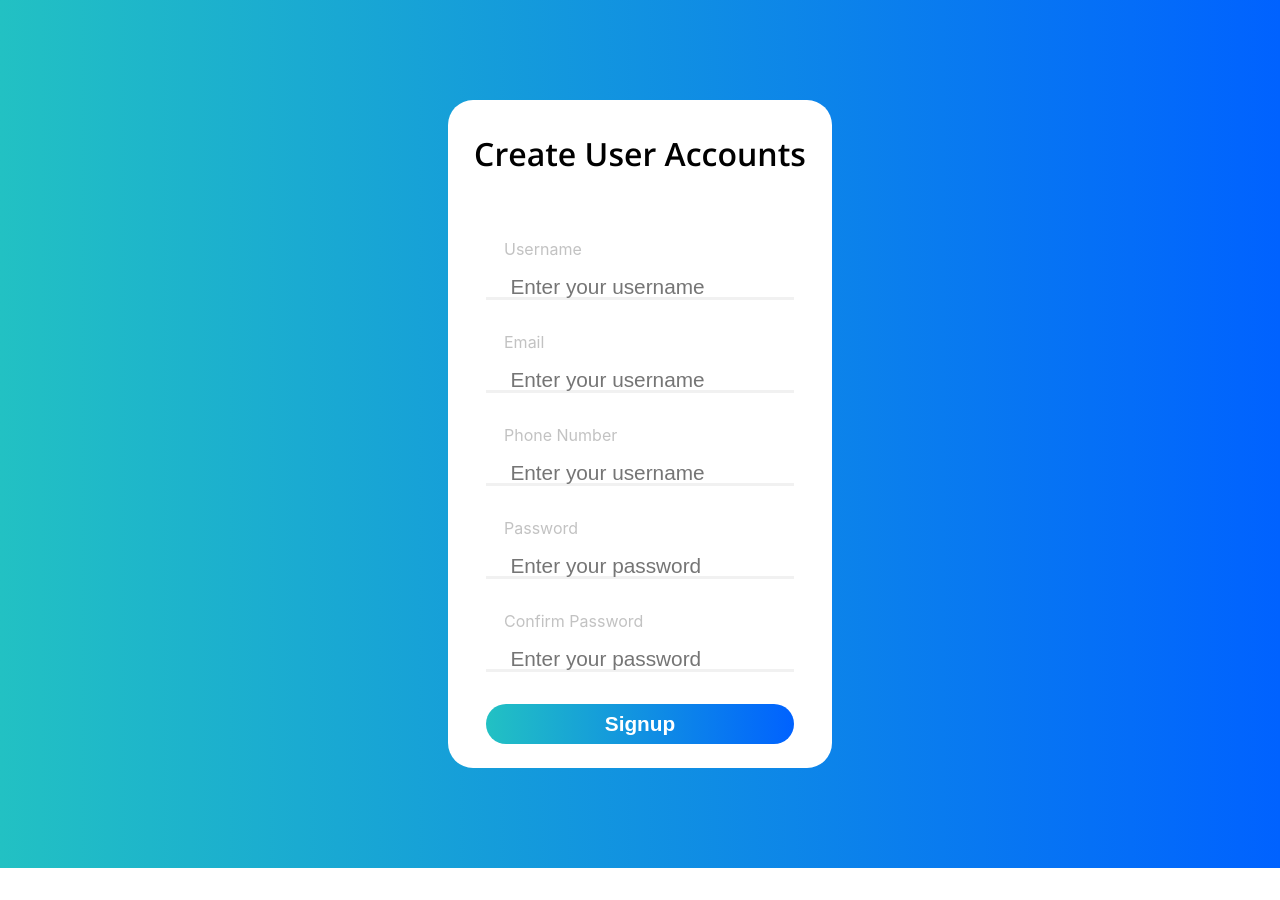
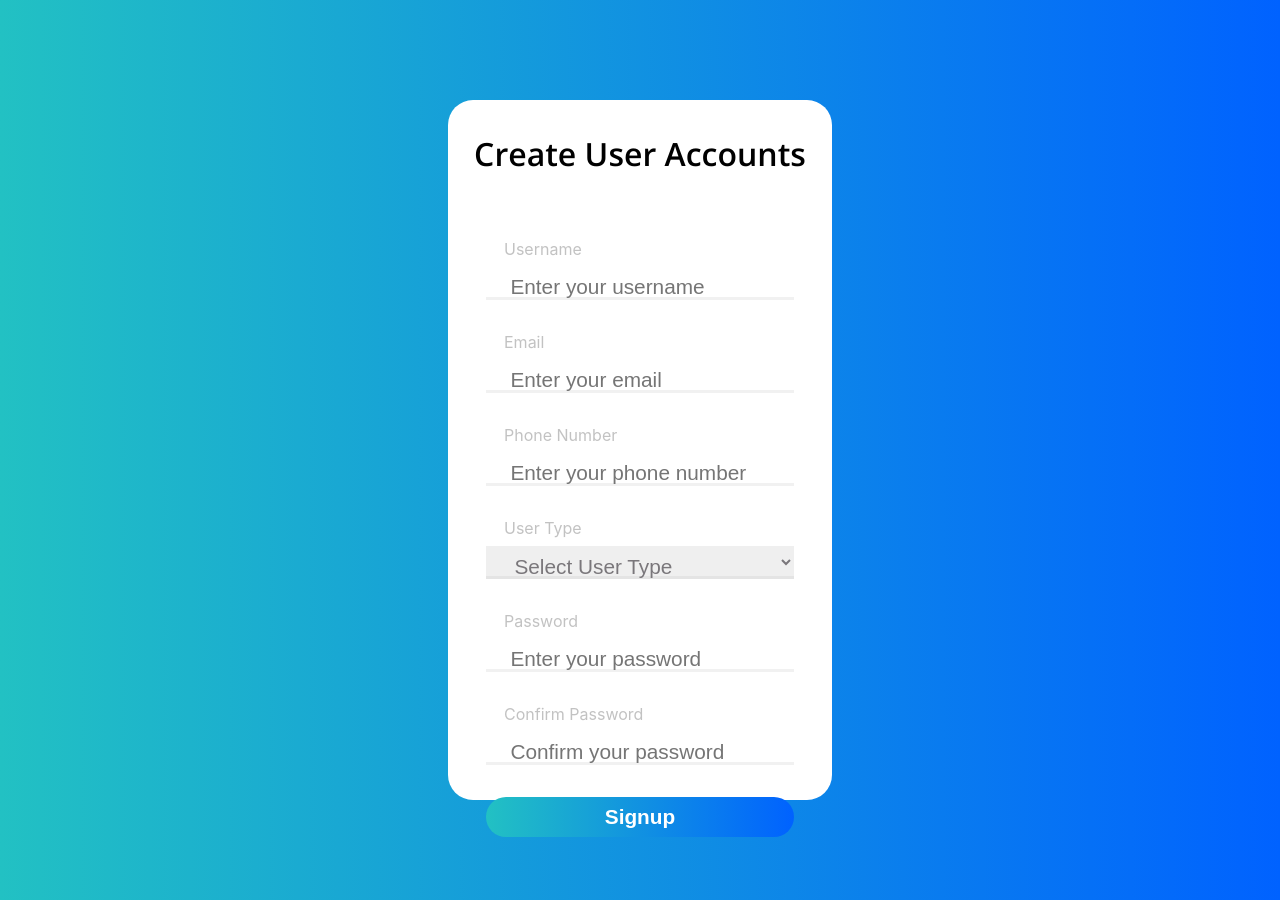
Before and after one commit to Assignment-Group-SLIIT/ssd-frontend, a React (Create React App) app: page /register in a window 1280 px wide. Before the commit the page ends 868 px from the top, so only its background shows below. Built offline with nearby package versions, Linux system fonts and the light colour scheme.

Commit message:
add drop down

```diff
--- a/src/pages/Register.js
+++ b/src/pages/Register.js
@@ -13,23 +13,53 @@ const Register = () => {
                 <form>
                     <div class="row">
                         <label>Username</label>
-                        <input type="text" placeholder="Enter your username" />
+                        <input type="text"
+                            placeholder="Enter your username"
+                            //onChange={e => { setUserType(e.target.value); }}
+                            />
                     </div>
                     <div class="row">
                         <label>Email</label>
-                        <input type="text" placeholder="Enter your username" />
+                        <input type="text"
+                            placeholder="Enter your email"
+                            //onChange={e => { setEmail(e.target.value); }}
+                            />
                     </div>
                     <div class="row">
                         <label>Phone Number</label>
-                        <input type="number" placeholder="Enter your username" />
+                        <input
+                            type="number"
+                            placeholder="Enter your phone number"
+                            //onChange={e => { setPhoneNumberType(e.target.value); }}
+                            />
+                    </div>
+                    <div class="row">
+                        <label>User Type</label>
+                        <select
+                            id="userType"
+                            className="form-control "
+                                // onChange={e => { setUserType(e.target.value); }}
+                                required>
+                                    <option  >Select User Type</option>
+                                    <option id="type1" value="Worker" >Worker</option>
+                                    <option id="type2" value="Manager">Manager</option>
+                        </select>
                     </div>
                     <div class="row">
                         <label>Password</label>
-                        <input type="password" placeholder="Enter your password" />
+                        <input
+                            type="password"
+                            placeholder="Enter your password"
+                            //onChange={e => { setPassword(e.target.value); }}
+                            />
                     </div>
                     <div class="row">
                         <label>Confirm Password</label>
-                        <input type="password" placeholder="Enter your password" />
+                        <input
+                            type="password"
+                            placeholder="Confirm your password"
+                            //onChange={e => { setConfirmPassword(e.target.value); }}
+                            />
                     </div>
                     <div id="button" class="row">
                         <button onClick={(e) => { signup(e) }}>
--- a/src/styles/login.styles.scss
+++ b/src/styles/login.styles.scss
@@ -107,3 +107,30 @@
 #button {
     padding-bottom: 1.5rem;
 }
+
+.form-control  {
+    width: 80%;
+    box-sizing: border-box;
+    border: none;
+    font-size: 1.3rem;
+    padding-left: 1.5rem;
+    color: #7a777b;
+    padding-top: 0.5rem;
+    box-shadow: inset 0px -3px 0px 0px rgba(187, 187, 187, 0.2);
+    transition: box-shadow 0.2s ease-in;
+}
+
+.form-control :focus {
+    box-shadow: inset 0px -3px 0px 0px rgba(34, 193, 195, 0.7);
+    outline: none;
+}
+
+.form-control ::-webkit-input-placeholder {
+    opacity: 1;
+    transition: opacity 0.25s ease-out;
+}
+
+.form-control :hover::-webkit-input-placeholder,
+.form-control :focus::-webkit-input-placeholder {
+    opacity: 0;
+}
```
Also changed, not shown: src/styles/dist/login.styles.css (added), src/styles/dist/login.styles.min.css (added), 2 other files (tests, documents, lock files or other folders).
